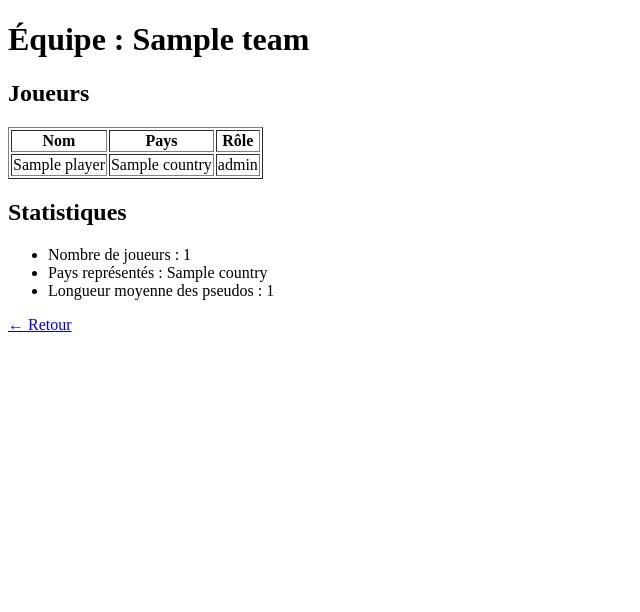
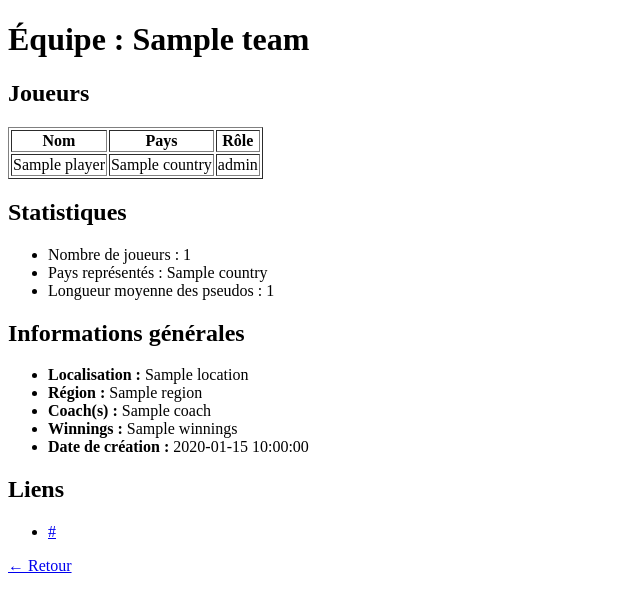
Before and after one commit to lyrastico/Projet-scraper-Louis-s, a Flask app: template templates/team.html in a window 1280 px wide. Shown: the top 612 px of the page, without its empty margins (0-640 px from the left). Run offline with Flask 3, Linux system fonts and the light colour scheme; the template is opened without the code that fills it: most values are stand-ins (such as "Sample title", 1, 10 or a date in 2020).

Commit message:
page de présentation des équipe

```diff
--- a/templates/team.html
+++ b/templates/team.html
@@ -29,6 +29,32 @@
             <li>Pays représentés : {{ stats.countries | join(", ") }}</li>
             <li>Longueur moyenne des pseudos : {{ stats.avg_name_length }}</li>
         </ul>
+
+        <h2>Informations générales</h2>
+        <ul>
+            <li><strong>Localisation :</strong> {{ info.location or "Inconnue" }}</li>
+            <li><strong>Région :</strong> {{ info.region or "Inconnue" }}</li>
+            <li><strong>Coach(s) :</strong>
+                {% if info.coachs %}
+                    {{ info.coachs | join(", ") }}
+                {% else %}
+                    Inconnu
+                {% endif %}
+            </li>
+            <li><strong>Winnings :</strong> {{ info.winnings or "Inconnus" }}</li>
+            <li><strong>Date de création :</strong> {{ info.created or "Inconnue" }}</li>
+        </ul>
+
+        <h2>Liens</h2>
+        {% if info.socials %}
+            <ul>
+                {% for link in info.socials %}
+                    <li><a href="{{ link }}" target="_blank">{{ link }}</a></li>
+                {% endfor %}
+            </ul>
+        {% else %}
+            <p>Aucun lien disponible.</p>
+        {% endif %}
     {% else %}
         <p>Aucun joueur trouvé ou équipe inconnue.</p>
     {% endif %}
```
